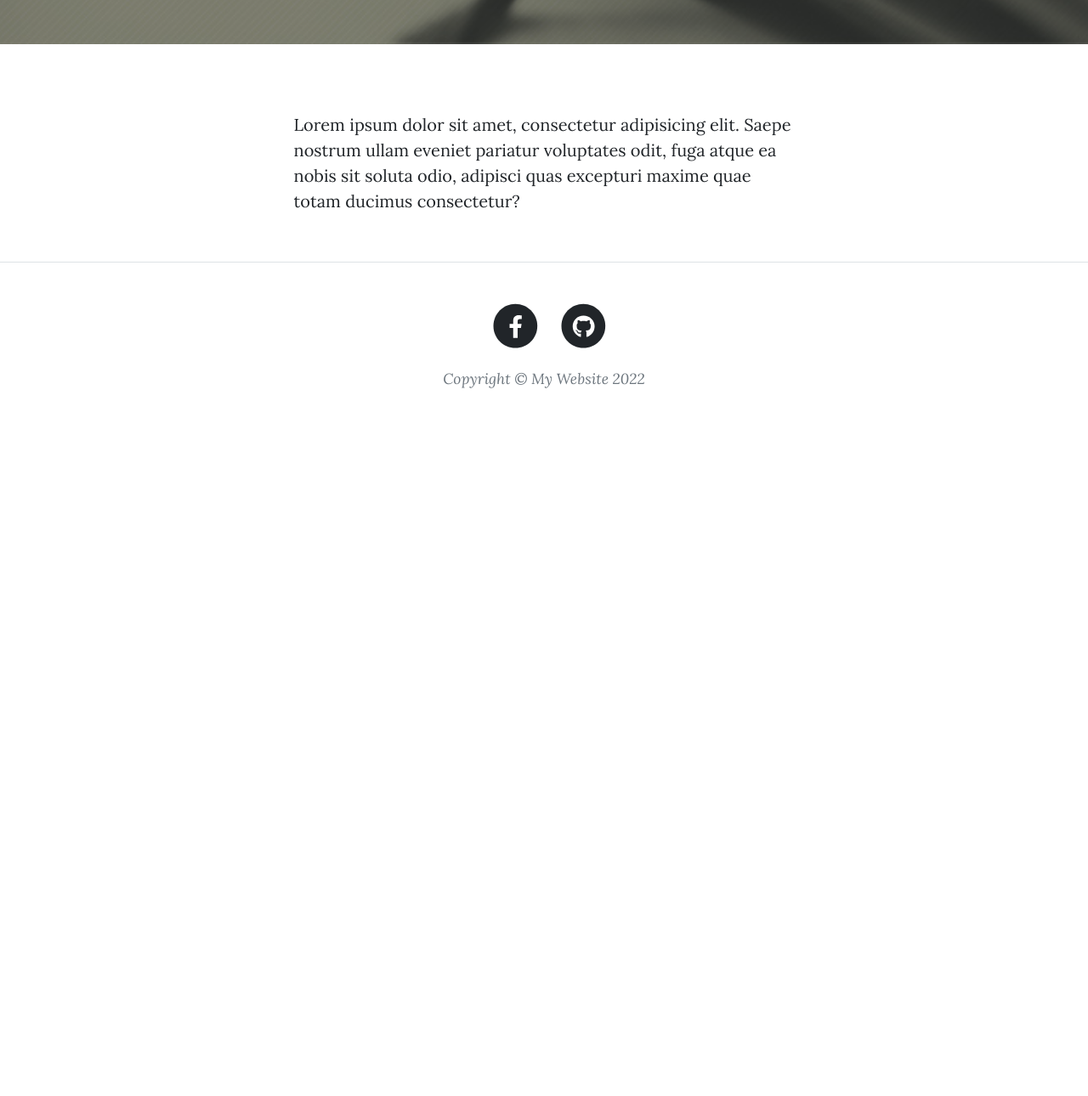
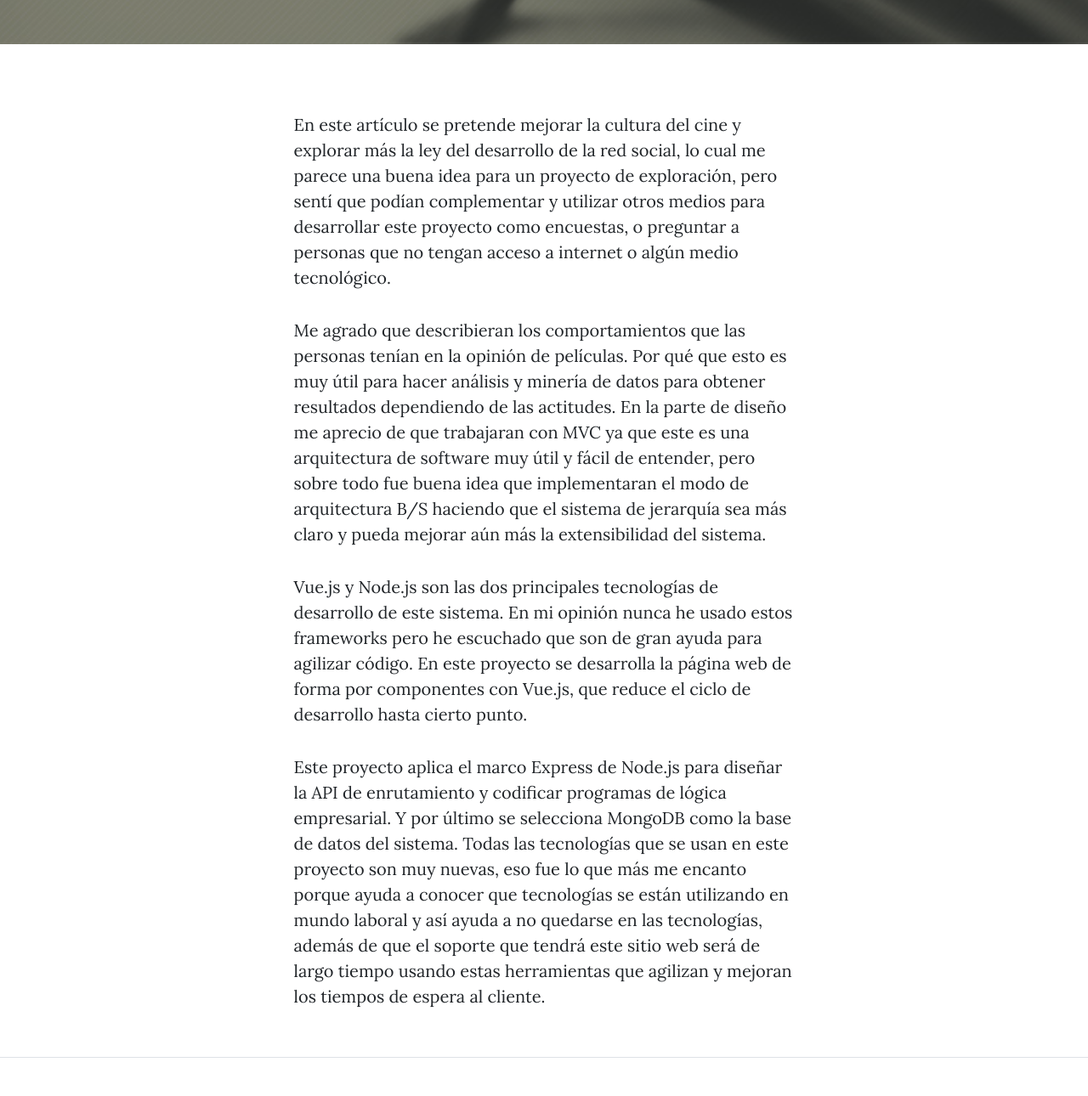
Before and after one commit to JuanfelipeX/Website-BD-Article, a plain HTML site: page about.html in a window 1280 px wide. Shown: the part 480-1770 px from the top of the page at 85% size. Before the commit the page ends 987 px from the top, so only its background shows below. Drawn offline with nearby package versions, Linux system fonts and the light colour scheme.

Commit message:
proyecto terminado si algo arreglar de pronto de escritrua o algo asi

```diff
--- a/about.html
+++ b/about.html
@@ -53,7 +53,21 @@
         <div class="container px-4 px-lg-5">
             <div class="row gx-4 gx-lg-5 justify-content-center">
                 <div class="col-md-10 col-lg-8 col-xl-7">
-                    <p>Lorem ipsum dolor sit amet, consectetur adipisicing elit. Saepe nostrum ullam eveniet pariatur voluptates odit, fuga atque ea nobis sit soluta odio, adipisci quas excepturi maxime quae totam ducimus consectetur?</p>
+                    <p>En este artículo se pretende mejorar la cultura del cine y explorar más la ley del desarrollo de la red social, lo cual me parece una buena idea para un proyecto de exploración, pero sentí que podían complementar y utilizar otros medios
+                        para desarrollar este proyecto como encuestas, o preguntar a personas que no tengan acceso a internet o algún medio tecnológico.
+                    </p>
+
+                    <p>Me agrado que describieran los comportamientos que las personas tenían en la opinión de películas. Por qué que esto es muy útil para hacer análisis y minería de datos para obtener resultados dependiendo de las actitudes. En la parte
+                        de diseño me aprecio de que trabajaran con MVC ya que este es una arquitectura de software muy útil y fácil de entender, pero sobre todo fue buena idea que implementaran el modo de arquitectura B/S haciendo que el sistema de jerarquía
+                        sea más claro y pueda mejorar aún más la extensibilidad del sistema.
+                    </p>
+                    <p>Vue.js y Node.js son las dos principales tecnologías de desarrollo de este sistema. En mi opinión nunca he usado estos frameworks pero he escuchado que son de gran ayuda para agilizar código. En este proyecto se desarrolla la página
+                        web de forma por componentes con Vue.js, que reduce el ciclo de desarrollo hasta cierto punto.
+                    </p>
+                    <p>Este proyecto aplica el marco Express de Node.js para diseñar la API de enrutamiento y codificar programas de lógica empresarial. Y por último se selecciona MongoDB como la base de datos del sistema. Todas las tecnologías que se usan
+                        en este proyecto son muy nuevas, eso fue lo que más me encanto porque ayuda a conocer que tecnologías se están utilizando en mundo laboral y así ayuda a no quedarse en las tecnologías, además de que el soporte que tendrá este sitio
+                        web será de largo tiempo usando estas herramientas que agilizan y mejoran los tiempos de espera al cliente.
+                    </p>
                 </div>
             </div>
         </div>
```
